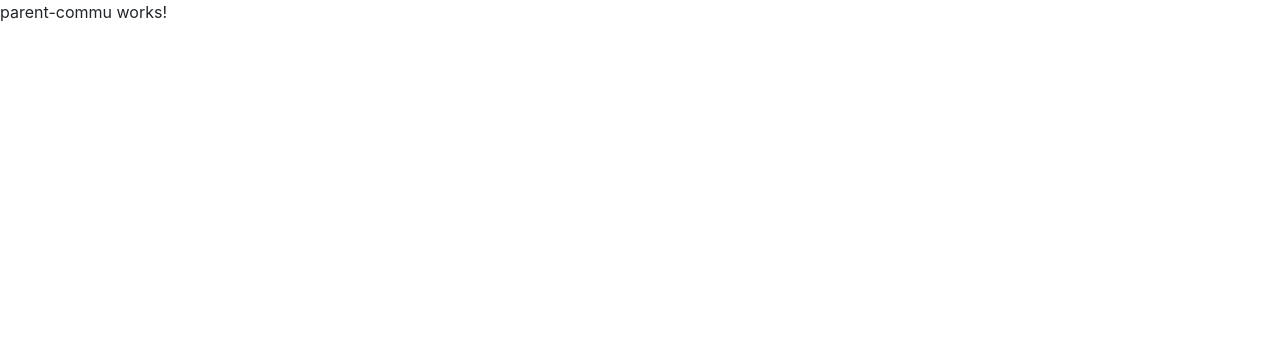
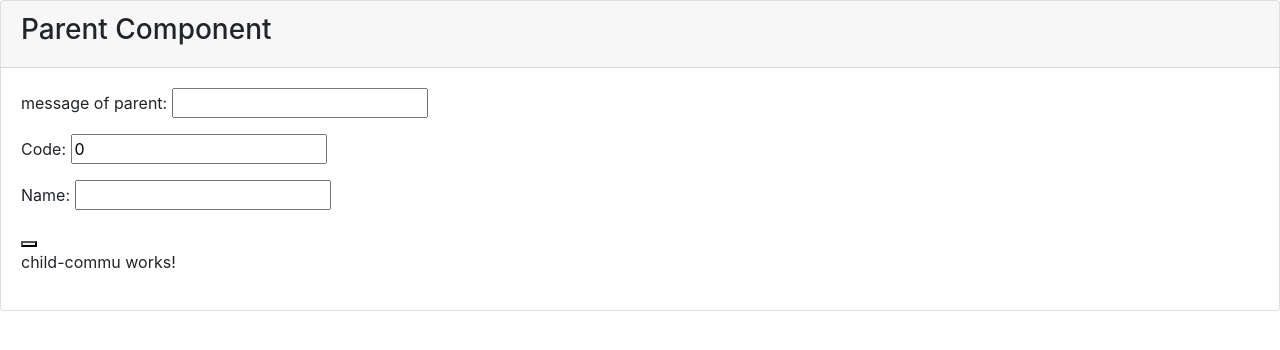
Before and after one commit to thamarais16/Angular_Test_Project, an Angular app: page / in a window 1280 px wide. Shown: the top 350 px of the page. Built offline with nearby package versions, Linux system fonts and the light colour scheme.

Commit message:
3 files modified

```diff
--- a/src/app/child-commu/child-commu.component.ts
+++ b/src/app/child-commu/child-commu.component.ts
@@ -1,15 +1,21 @@
-import { Component, OnInit } from '@angular/core';
+import { Component, OnInit, Input, Output, DoCheck, KeyValueDiffers, OnChanges } from '@angular/core';
+import { Customer } from '../customer';
 
 @Component({
   selector: 'app-child-commu',
   templateUrl: './child-commu.component.html',
   styleUrls: ['./child-commu.component.css']
 })
-export class ChildCommuComponent implements OnInit {
+export class ChildCommuComponent implements OnInit, DoCheck {
+  @Input() message: string;
+  @Input() customer = {} as Customer;
 
   constructor() { }
 
   ngOnInit() {
   }
 
+  ngDoCheck(){
+  }
+
 }
--- a/src/app/parent-commu/parent-commu.component.html
+++ b/src/app/parent-commu/parent-commu.component.html
@@ -1,3 +1,24 @@
-<p>
-parent-commu works!
-</p>
+<div class="card">
+  <div  class="card-header">
+    <h3>Parent Component</h3>
+  </div>
+
+  <div style="display: block;">
+    <div class="card-body">
+      <p>
+        message of parent: <input type="text" [(ngModel)]="message" />
+      </p>
+      <p>
+        Code: <input type="text" [(ngModel)]="code" />
+      </p>
+      <p>
+        Name: <input type="text" [(ngModel)]="name" />
+      </p>
+
+      <button on-click="updateChild()"></button>
+
+      <app-child-commu [message]="message" [customer]="customer"></app-child-commu>
+    </div>
+  </div>
+
+</div>
--- a/src/app/parent-commu/parent-commu.component.ts
+++ b/src/app/parent-commu/parent-commu.component.ts
@@ -1,4 +1,5 @@
 import { Component, OnInit } from '@angular/core';
+import { Customer } from '../customer';
 
 @Component({
   selector: 'app-parent-commu',
@@ -6,10 +7,19 @@ import { Component, OnInit } from '@angular/core';
   styleUrls: ['./parent-commu.component.css']
 })
 export class ParentCommuComponent implements OnInit {
+  message: string;
+  code: number = 0;
+  name: string = "";
+  customer: Customer = new Customer();
 
   constructor() { }
 
   ngOnInit() {
   }
 
+  updateChild(){
+    this.customer.name = this.name;
+    this.customer.code = this.code;
+  }
+
 }
```
